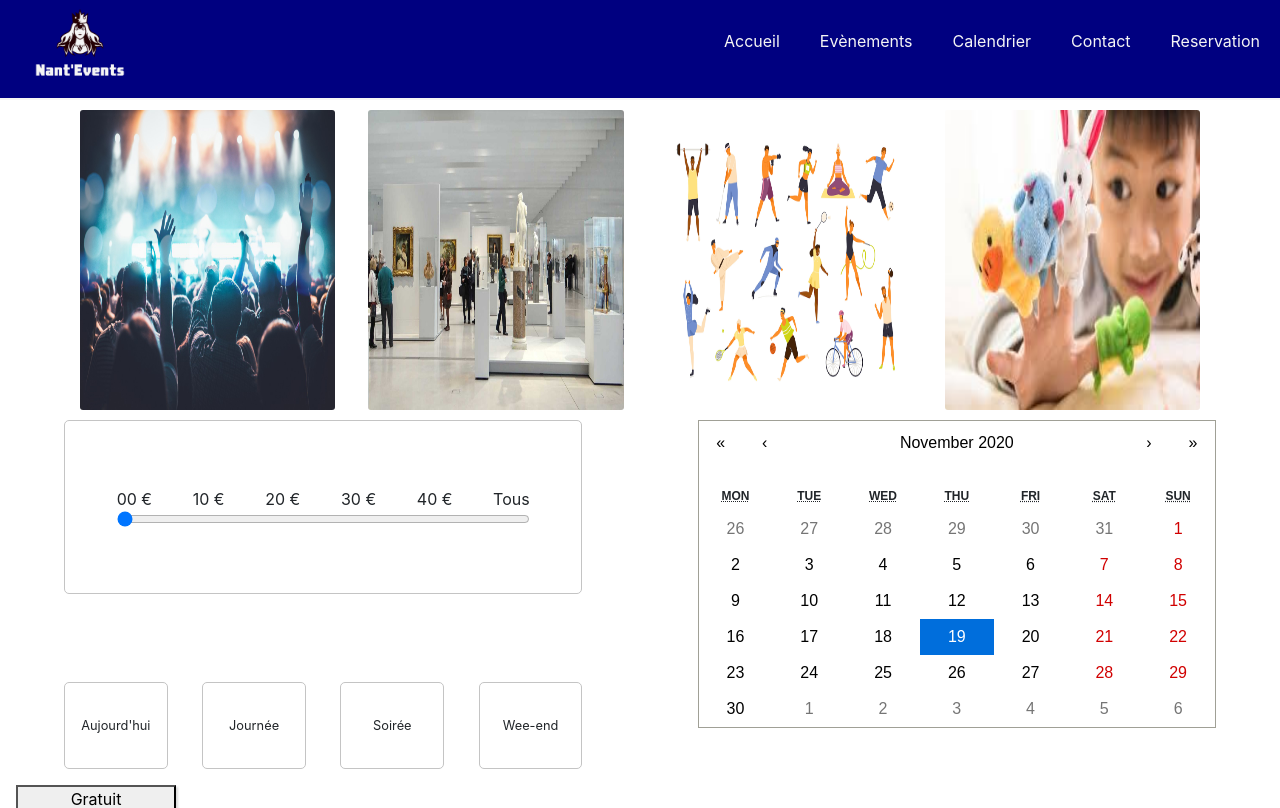
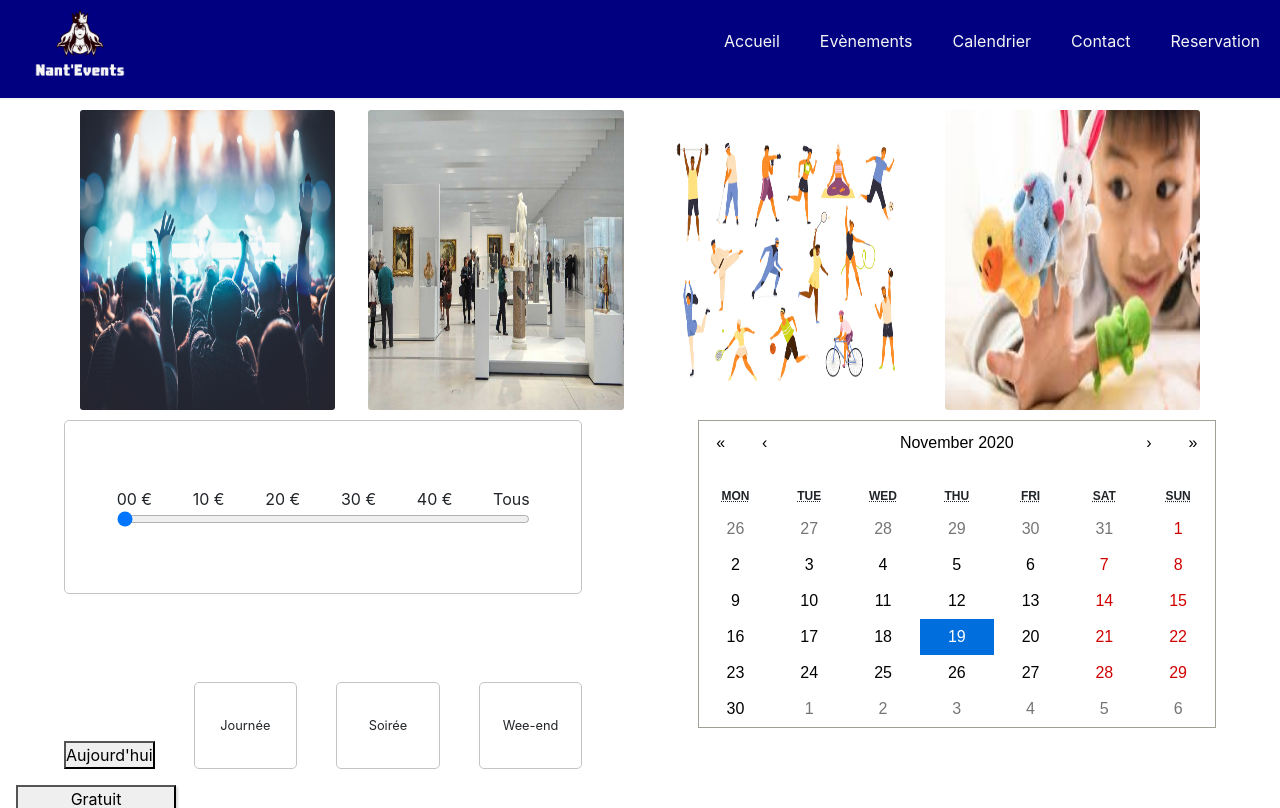
Before and after one commit to thomas37000/nts-js-202009-p2-culture, a React (Create React App) app: page / in a window 1280 px wide. Shown: the top 808 px of the page. Built offline with nearby package versions, Linux system fonts and the light colour scheme; no server answers.

Commit message:
lift state example

```diff
--- a/src/components/EventList.jsx
+++ b/src/components/EventList.jsx
@@ -34,6 +34,8 @@ class EventList extends Component {
     this.free = this.free.bind(this);
     this.paying = this.paying.bind(this);
     this.showAll = this.showAll.bind(this);
+    // aujourd'hui, en journée, en soirée, weekend
+    // date
   }
 
   componentDidMount() {
@@ -76,7 +78,7 @@ class EventList extends Component {
 
   render() {
     // eslint-disable-next-line no-shadow
-    const { EventList, status } = this.state;
+    const { EventList } = this.state;
     return (
       <div className="EventList">
         <EVENTLIST>
@@ -90,20 +92,9 @@ class EventList extends Component {
             Tous
           </button>
           <ul>
-            {EventList.filter((event) => {
-              // eslint-disable-next-line no-console
-              console.log(status);
-              if (status === 'all') {
-                return true;
-              }
-              if (status === 'paying') {
-                return event.fields.gratuit === 'non';
-              }
-              return event.fields.gratuit === 'oui';
-            }).map((event) => {
+            {EventList.map((event) => {
               return (
                 <li key={event.fields.recordid}>
-                  {/* eslint-disable-next-line react/jsx-props-no-spreading */}
                   <EventItem {...event.fields} />
                 </li>
               );
--- a/src/components/filters/Filters.jsx
+++ b/src/components/filters/Filters.jsx
@@ -46,12 +46,22 @@ const Section = styled.section`
   }
 `;
 class Filters extends React.Component {
+  constructor(props) {
+    super(props);
+    this.handleWhen = this.handleWhen.bind(this);
+  }
+
+  handleWhen(date) {
+    // TODO : remonter l'info à App
+    console.log(date);
+  }
+
   render() {
     return (
       <Section className="Filters">
         <div className="left-filters">
           <Slider />
-          <When />
+          <When handleWhen={this.handleWhen} />
         </div>
         <div className="right-filters">
           <HomeCalendar />
--- a/src/components/filters/When.jsx
+++ b/src/components/filters/When.jsx
@@ -13,7 +13,7 @@ const Section = styled.section`
     border-radius: 5px;
     width: 20%;
     height: 50%;
-    text-align: cneter;
+    text-align: center;
     display: flex;
     align-items: center;
     justify-content: center;
@@ -22,10 +22,23 @@ const Section = styled.section`
 `;
 
 class When extends React.Component {
+  constructor(props) {
+    super(props);
+    this.handleToday = this.handleToday.bind(this);
+  }
+
+  handleToday() {
+    // eslint-disable-next-line react/prop-types
+    const { handleWhen } = this.props;
+    handleWhen(new Date());
+  }
+
   render() {
     return (
       <Section className="When">
-        <span className="today">Aujourd'hui</span>
+        <button onClick={this.handleToday} type="button" className="today">
+          Aujourd&apos;hui
+        </button>
         <span className="in-day">Journée</span>
         <span className="in-evening">Soirée</span>
         <span className="w-e">Wee-end</span>
```
